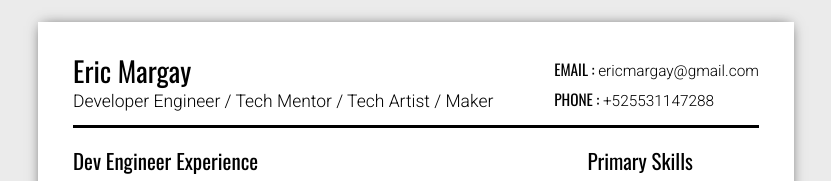
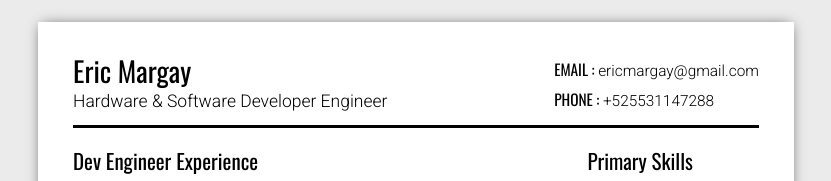
Before and after one commit to ericmargay/DevResumeCV, a plain HTML site: page index.html in a window 1280 px wide. Shown: the top 181 px of the page, without its empty margins (224-1055 px from the left). Drawn offline with nearby package versions, Linux system fonts and the light colour scheme.

Commit message:
header changes

```diff
--- a/index.html
+++ b/index.html
@@ -21,7 +21,7 @@
                     <div class="btn-toggle"><i class="fas fa-moon"></i></div>
 
                     <h1>Eric <span>Margay</span></h1>
-                    <h2>Developer Engineer / Tech Mentor / Tech Artist / Maker </h2>
+                    <h2>Hardware & Software Developer Engineer </h2>
                 </div> <!-- /.header__name -->
 
                 <div class="header__contact">
```
